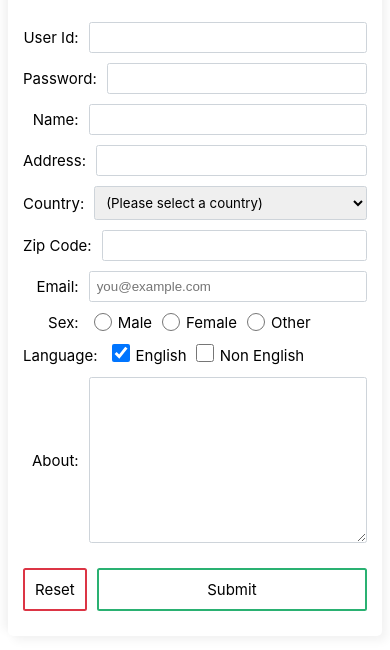
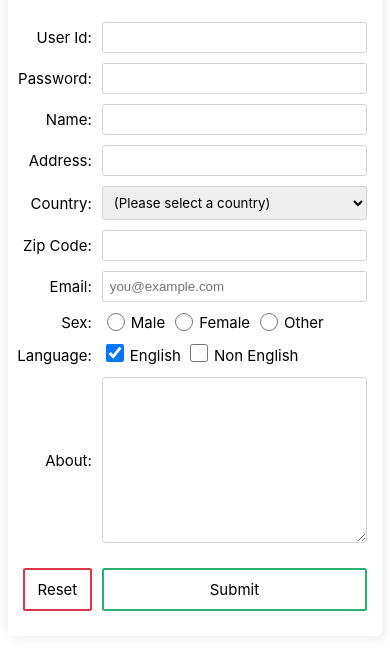
Before and after one commit to vinodliyanage/registration-form, a plain HTML site: page index.html in a window 390 px wide. Shown: the part 54-704 px from the top of the page. Drawn offline with Linux system fonts and the light colour scheme.

Commit message:
optimize for the mobile devices.

```diff
--- a/style.css
+++ b/style.css
@@ -33,7 +33,7 @@ form div {
 
 form > div {
   display: grid;
-  grid-template-columns: 0.2fr 1fr;
+  grid-template-columns: 20% 1fr;
   align-items: center;
   gap: 10px;
   margin-bottom: 10px;
```
